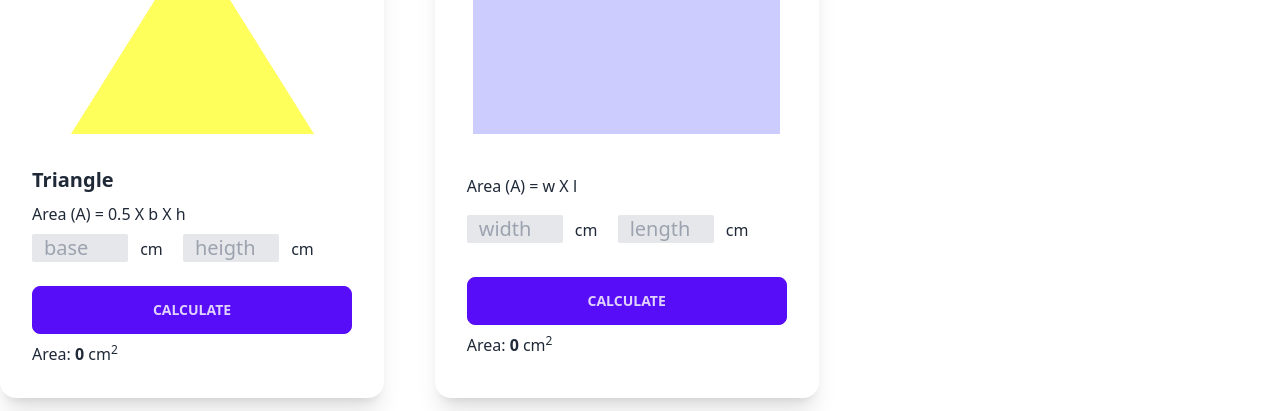
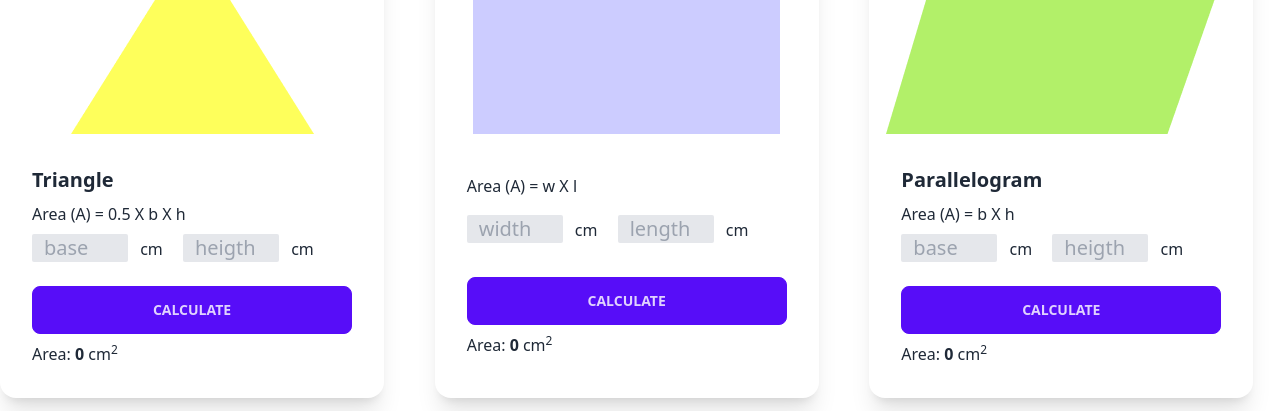
Before and after one commit to Morshed-17/geometry-genius, a plain HTML site: page index.html in a window 1280 px wide. Shown: the part 60-471 px from the top of the page. Drawn offline with nearby package versions, Linux system fonts and the light colour scheme.

Commit message:
parallelogram added

```diff
--- a/index.html
+++ b/index.html
@@ -68,6 +68,28 @@
             </div>
           </div>
 
+         <!-- parallelogram card -->
+          <div class="card w-96 bg-base-100 shadow-xl">
+            <figure><img src="./images/parallelogram.png" alt="Shoes" /></figure>
+            <div class="card-body">
+              <h2 class="card-title">Parallelogram</h2>
+              <p>Area (A) = b X h</p>
+              <p>
+                <!-- parallelogram base -->
+                <input id="parallelogram-base" class="bg-gray-200 rounded-sm w-24 text-xl px-3" type="text" placeholder="base">
+                <span class="ml-2">cm</span>
+                <!-- parallelogram height -->
+                <input id="parallelogram-height" class="bg-gray-200 rounded-sm w-24 text-xl ml-4 px-3" type="text"
+                placeholder="heigth">
+                <span class="ml-2">cm</span>
+              </p>
+              <div class="card-actions mt-4">
+                <button onclick="calculateParallelogramArea()" class="btn btn-primary w-full">Calculate</button>
+              </div>
+              <p class="font-medium text-1xl">Area: <span class="font-bold " id="parallelogram-area">0</span> cm<sup>2</sup></p>
+
+            </div>
+          </div>
 
         <!-- area calculator -->
         <div class="w-[400px]">
--- a/scripts/area-calculator.js
+++ b/scripts/area-calculator.js
@@ -41,3 +41,22 @@ function calculateRectangleArea(){
     const rectangleAreaSpan = document.getElementById('rectangle-area')
     rectangleAreaSpan.innerText = area
 }
+
+
+// reusable function --> reduce duplicate code
+function calculateParallelogramArea(){
+    const base = getInputValue('parallelogram-base')
+    const height = getInputValue('parallelogram-height')
+
+    const area = base * height
+
+}
+
+
+// reusable get input value field in number
+function getInputValue(fieldId){
+    const inputField = document.getElementById(fieldId)
+    const inputValueText = inputField.value
+    const value = parseFloat(inputValueText)
+    return value
+}
```
